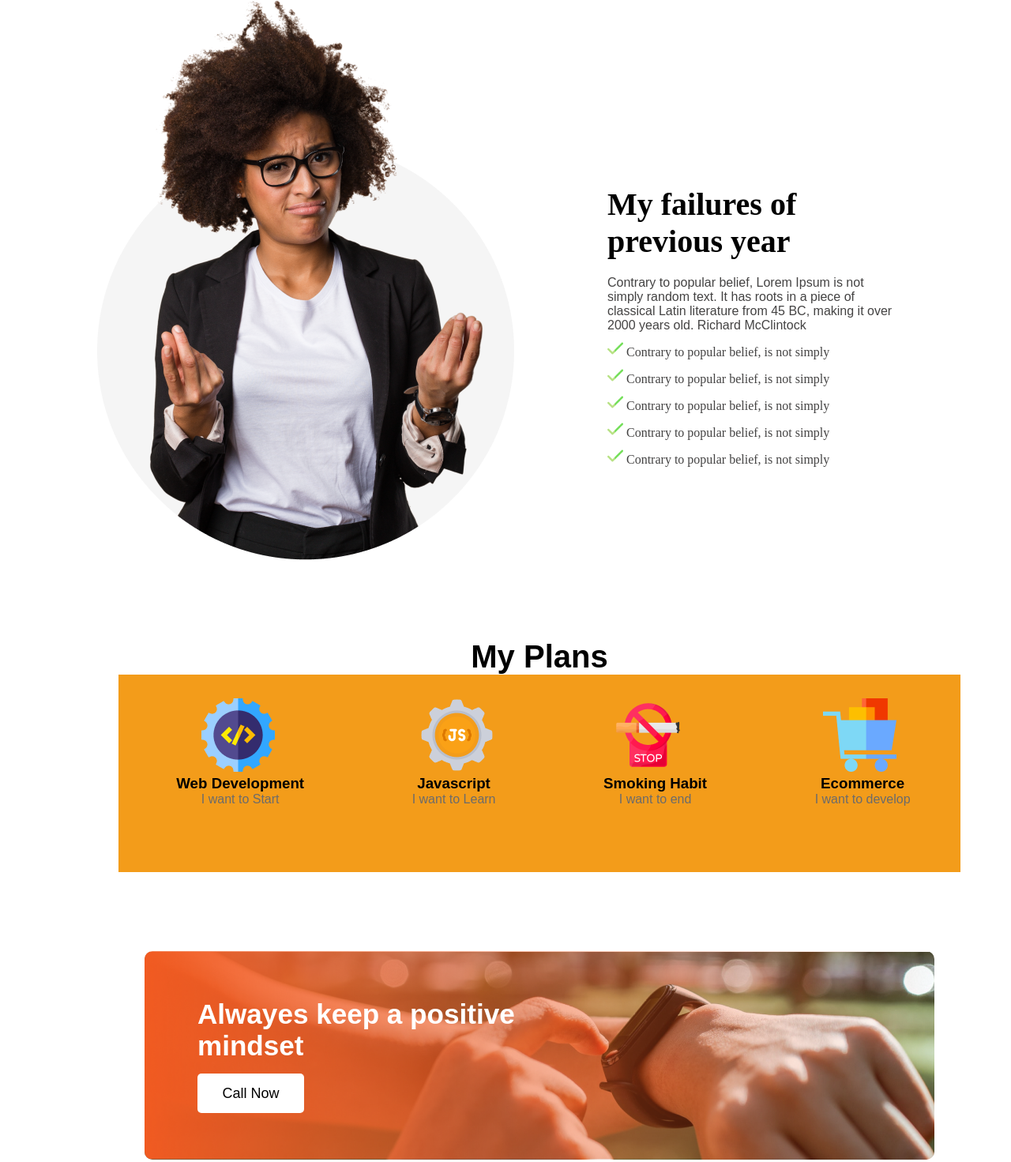
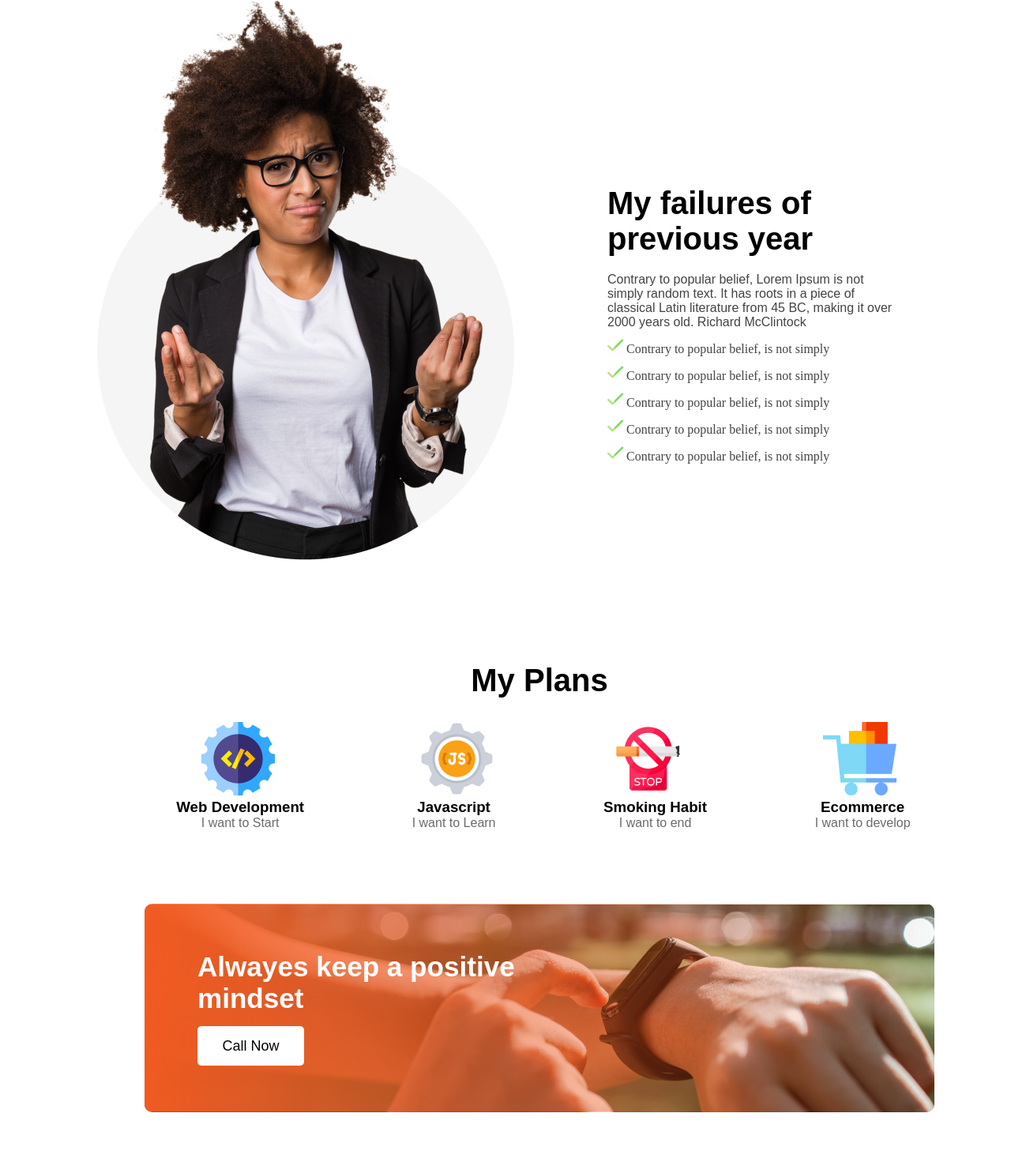
Before and after one commit to Sobujcodings/assignment-1-personal-portfolio-, a plain HTML site: page index.html in a window 1280 px wide. Shown: the part 883-2354 px from the top of the page at 79% size. Drawn offline with Linux system fonts and the light colour scheme.

Commit message:
all done with 4sections

```diff
--- a/portfolio.css
+++ b/portfolio.css
@@ -100,7 +100,7 @@ article {
 }
 
 .article-title {
-    font-family: 'Work Sans';
+    font-family: 'Work Sans',Arial, Helvetica, sans-serif;
     font-style: normal;
     font-weight: 700;
     font-size: 40px;
@@ -141,6 +141,7 @@ article {
     width: 1366px;
     text-align: center;
     font-size: 40px;
+    margin-top: 130px;
 }
 
 
@@ -153,8 +154,8 @@ article {
     width: 1066px;
     margin-left: 150px;
     margin-right: 150px;
-    margin-bottom: 100px;
-    background-color: #f39c1a;
+    margin-bottom: 10px;
+    background-color: #ffffff;
 
 
 }
@@ -225,7 +226,7 @@ article {
     margin-left: 183px;
     margin-right: 183px;
     background-image: url(./images/watch.png);
-    margin-bottom: 80px;
+    margin-bottom: 150px;
     border-radius: 10px;
 
 }
```
